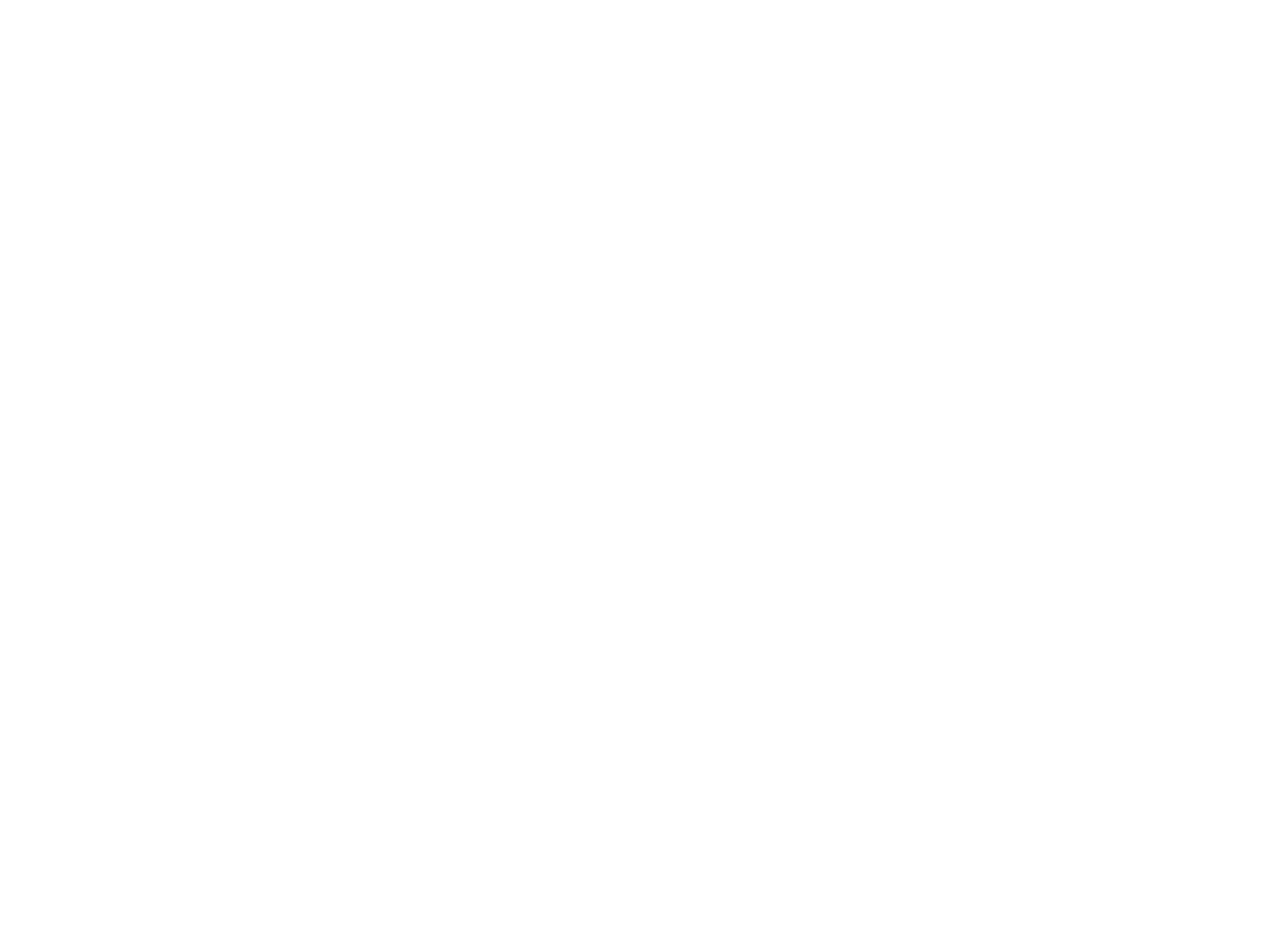
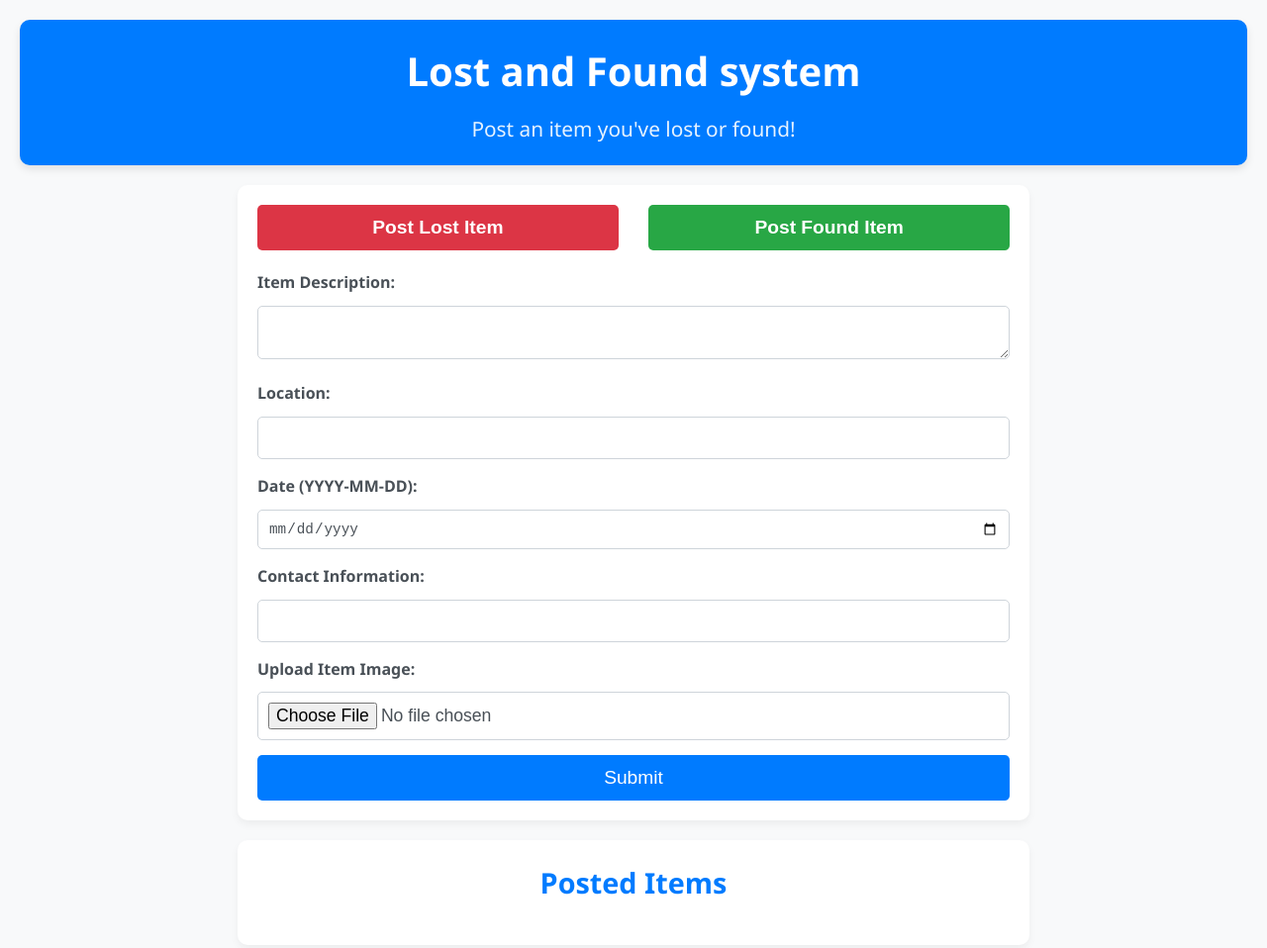
Before and after one commit to georgeyegon/Lost-and-found-system, a plain HTML site: page index.html in a window 1280 px wide. Shown: the whole page at 99% size. Before the commit the page ends 800 px from the top, so only its background shows below. Drawn offline with Linux system fonts and the light colour scheme.

Commit message:
add post lost item button

```diff
--- a/index.css
+++ b/index.css
@@ -0,0 +1,209 @@
+/* Resetting margin, padding and box-sizing */
+* {
+    margin: 0;
+    padding: 0;
+    box-sizing: border-box;
+}
+
+/* Base body styling */
+body {
+    font-family: 'Segoe UI', Tahoma, Geneva, Verdana, sans-serif;
+    background-color: #f8f9fa;
+    color: #333;
+    padding: 20px;
+    line-height: 1.6;
+}
+
+/* Header styling */
+header {
+    text-align: center;
+    padding: 20px;
+    background-color: #007bff;
+    color: white;
+    border-radius: 10px;
+    margin-bottom: 20px;
+    box-shadow: 0 4px 8px rgba(0, 0, 0, 0.1);
+}
+
+header h1 {
+    font-size: 2.5em;
+    margin-bottom: 10px;
+    font-weight: bold;
+}
+
+header p {
+    font-size: 1.3em;
+    opacity: 0.9;
+}
+
+/* Main container */
+main {
+    max-width: 800px;
+    margin: 0 auto;
+}
+
+/* Form styling */
+form {
+    background-color: white;
+    padding: 20px;
+    border-radius: 10px;
+    box-shadow: 0 4px 8px rgba(0, 0, 0, 0.05);
+    margin-bottom: 20px;
+    transition: box-shadow 0.3s ease;
+}
+
+form:hover {
+    box-shadow: 0 8px 16px rgba(0, 0, 0, 0.1);
+}
+
+form label {
+    display: block;
+    margin-bottom: 10px;
+    font-weight: bold;
+    color: #495057;
+}
+
+form input, form textarea, form select {
+    width: 100%;
+    padding: 10px;
+    margin-bottom: 15px;
+    border: 1px solid #ced4da;
+    border-radius: 5px;
+    font-size: 1.1em;
+    color: #495057;
+    transition: border-color 0.3s ease;
+}
+
+form input:focus, form textarea:focus {
+    border-color: #007bff;
+    outline: none;
+}
+
+form button[type="submit"] {
+    width: 100%;
+    padding: 12px;
+    background-color: #007bff;
+    color: white;
+    border: none;
+    border-radius: 5px;
+    font-size: 1.2em;
+    cursor: pointer;
+    transition: background-color 0.3s ease;
+}
+
+form button[type="submit"]:hover {
+    background-color: #0056b3;
+}
+
+/* Styling for lost/found buttons */
+.form-group {
+    display: flex;
+    justify-content: space-between;
+    margin-bottom: 20px;
+}
+
+.form-btn {
+    width: 48%;
+    padding: 12px;
+    font-size: 1.2em;
+    font-weight: bold;
+    border: none;
+    border-radius: 5px;
+    cursor: pointer;
+    transition: background-color 0.3s ease, box-shadow 0.3s ease;
+}
+
+.lost {
+    background-color: #dc3545;
+    color: white;
+}
+
+.found {
+    background-color: #28a745;
+    color: white;
+}
+
+.form-btn:hover {
+    opacity: 0.9;
+    box-shadow: 0 4px 8px rgba(0, 0, 0, 0.1);
+}
+
+/* Item list styling */
+#itemList {
+    background-color: white;
+    padding: 20px;
+    border-radius: 10px;
+    box-shadow: 0 4px 8px rgba(0, 0, 0, 0.05);
+}
+
+#itemList h2 {
+    margin-bottom: 20px;
+    font-size: 1.8em;
+    font-weight: bold;
+    color: #007bff;
+    text-align: center;
+}
+
+/* Styling for the list of items */
+#itemList ul {
+    list-style-type: none;
+}
+
+#itemList ul li {
+    background-color: #fff;
+    padding: 20px;
+    margin-bottom: 15px;
+    border-radius: 8px;
+    box-shadow: 0 4px 8px rgba(0, 0, 0, 0.05);
+    transition: box-shadow 0.3s ease;
+    position: relative;
+}
+
+#itemList ul li:hover {
+    box-shadow: 0 8px 16px rgba(0, 0, 0, 0.1);
+}
+
+#itemList ul li strong {
+    display: block;
+    font-weight: bold;
+    margin-bottom: 5px;
+    color: #495057;
+}
+
+#itemList ul li img {
+    margin-top: 10px;
+    max-width: 150px;
+    border-radius: 5px;
+}
+
+/* Edit and delete buttons */
+.edit-btn, .delete-btn {
+    position: absolute;
+    right: 10px;
+    padding: 6px 12px;
+    border: none;
+    border-radius: 5px;
+    cursor: pointer;
+    font-size: 0.9em;
+    font-weight: bold;
+}
+
+.edit-btn {
+    background-color: #ffc107;
+    color: white;
+    right: 80px;
+}
+
+.delete-btn {
+    background-color: #dc3545;
+    color: white;
+}
+
+/* Additional hover effects for buttons */
+.edit-btn:hover {
+    background-color: #e0a800;
+}
+
+.delete-btn:hover {
+    background-color: #c82333;
+}
--- a/index.html
+++ b/index.html
@@ -1,10 +1,51 @@
+<!DOCTYPE html>
 <html lang="en">
 <head>
     <meta charset="UTF-8">
     <meta name="viewport" content="width=device-width, initial-scale=1.0">
-    <title>Lost and Found system</title>
+    <meta http-equiv="X-UA-Compatible" content="ie=edge">
+    <title>Lost and Found System</title>
+    <link rel="stylesheet" href="./index.css">
 </head>
 <body>
+    <header>
+        <h1>Lost and Found system</h1>
+        <p>Post an item you've lost or found!</p>
+    </header>
 
+    <main>
+        <form id="itemForm" enctype="multipart/form-data">
+            <div class="form-group">
+                <button type="button" id="lostButton" class="form-btn lost">Post Lost Item</button>
+                <button type="button" id="foundButton" class="form-btn found">Post Found Item</button>
+            </div>
+
+            <input type="hidden" id="itemType" name="itemType" value="lost"> <!-- Default value "lost" -->
+
+            <label for="itemDescription">Item Description:</label>
+            <textarea id="itemDescription" name="itemDescription" required></textarea>
+
+            <label for="location">Location:</label>
+            <input type="text" id="location" name="location" required>
+
+            <label for="date">Date (YYYY-MM-DD):</label>
+            <input type="date" id="date" name="date" required>
+
+            <label for="contact">Contact Information:</label>
+            <input type="text" id="contact" name="contact" required>
+
+            <label for="image">Upload Item Image:</label>
+            <input type="file" id="image" name="image" accept="image/*">
+
+            <button type="submit">Submit</button>
+        </form>
+
+        <section id="itemList">
+            <h2>Posted Items</h2>
+            <ul id="items"></ul>
+        </section>
+    </main>
+
+    <script src="script.js"></script>
 </body>
 </html>
```
Also changed, not shown: index.js (added).
